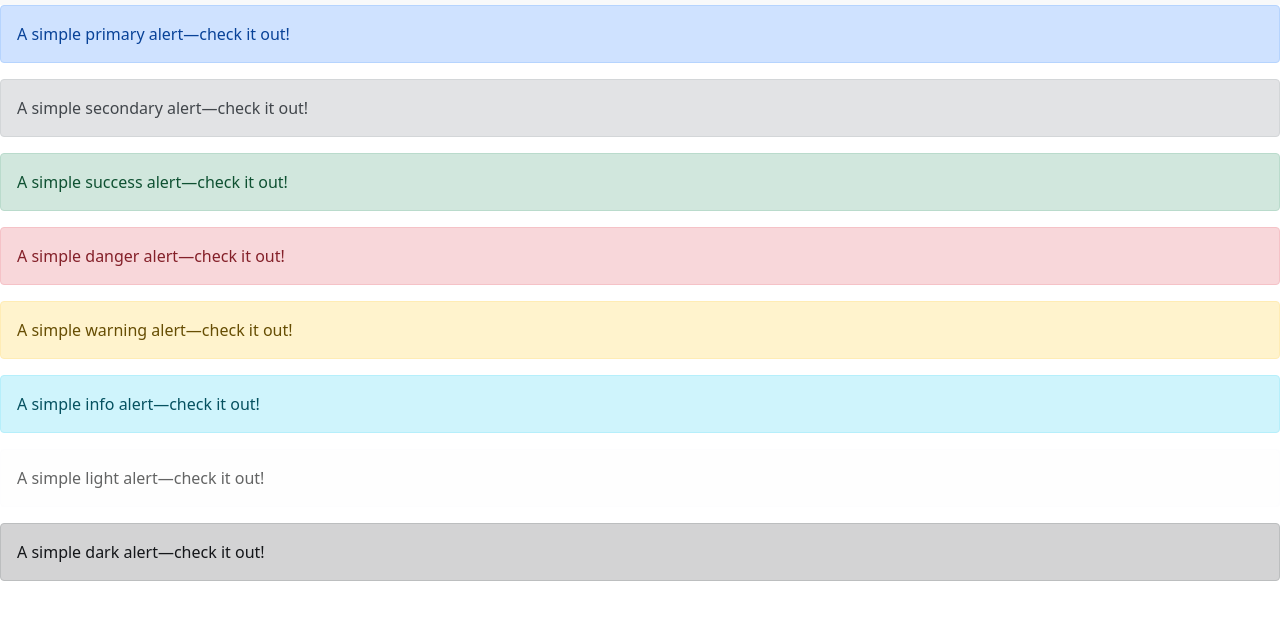
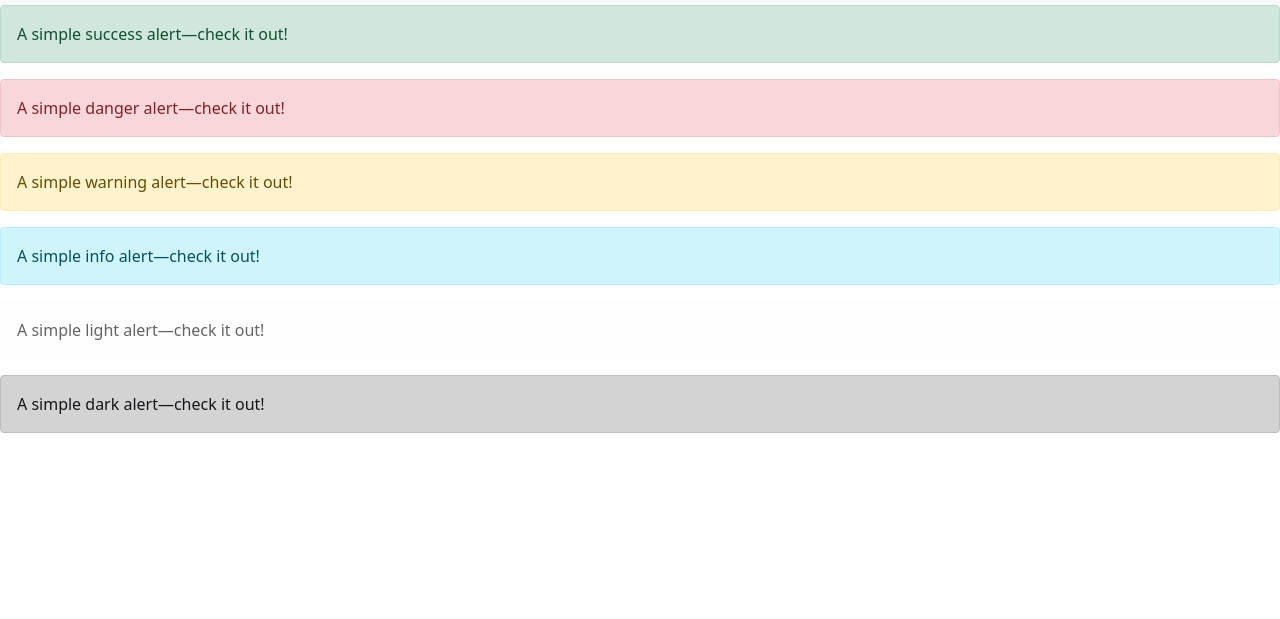
Before and after one commit to Sandeep-CNT/GIT-repo-prac, a plain HTML site: page My website/index.html in a window 1280 px wide. Shown: the part 101-720 px from the top of the page. Drawn offline with nearby package versions, Linux system fonts and the light colour scheme.

Commit message:
fixing err

```diff
--- a/My website/index.html
+++ b/My website/index.html
@@ -28,12 +28,6 @@
         </div>
     </nav>
 
-    <div class="alert alert-primary" role="alert">
-        A simple primary alert—check it out!
-    </div>
-    <div class="alert alert-secondary" role="alert">
-        A simple secondary alert—check it out!
-    </div>
     <div class="alert alert-success" role="alert">
         A simple success alert—check it out!
     </div>
```
